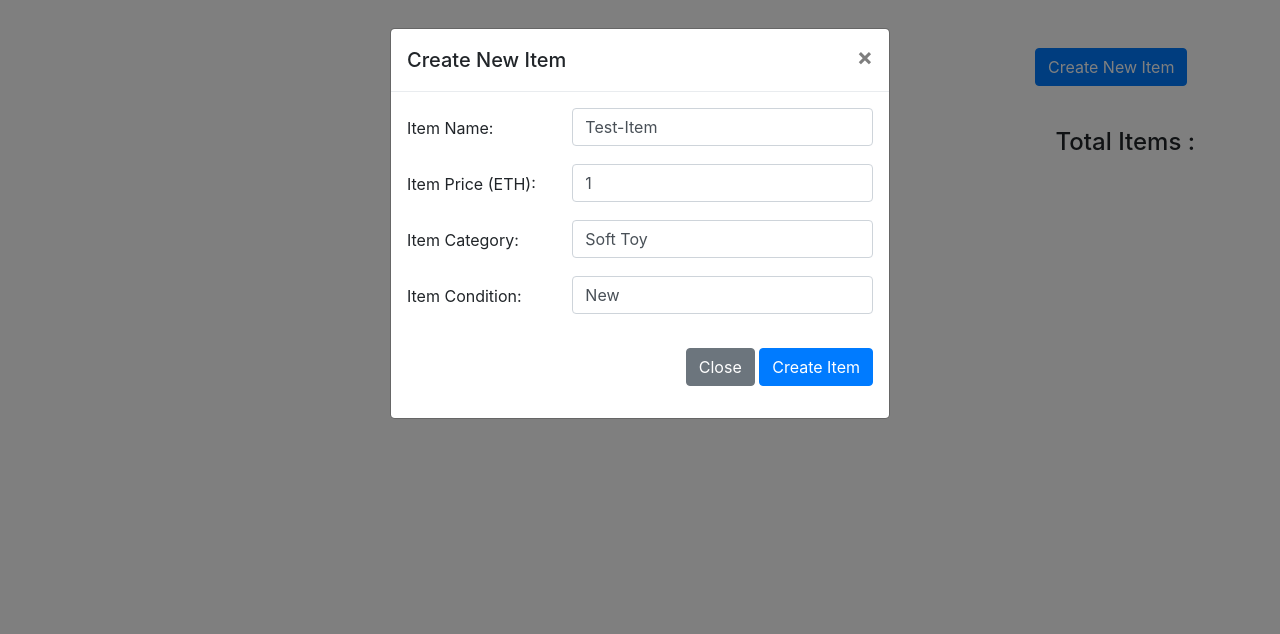
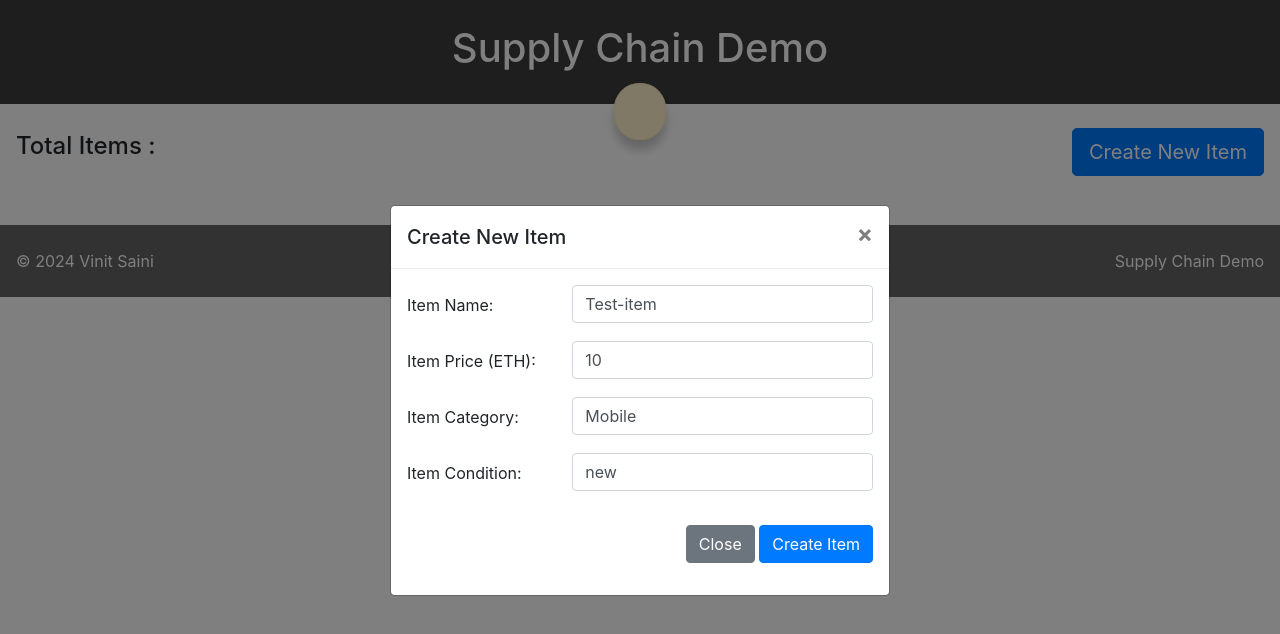
Before and after one commit to vsdcu/supply-chain-demo, a website: page src/index.html in a window 1280 px wide. Both pictures are taken after a click on the button "Create New Item". Drawn offline with nearby package versions, Linux system fonts and the light colour scheme; files whose address does not match are found by name.

Commit message:
webpage updated

```diff
--- a/src/index.html
+++ b/src/index.html
@@ -20,11 +20,60 @@
       <script src="https://oss.maxcdn.com/html5shiv/3.7.3/html5shiv.min.js"></script>
       <script src="https://oss.maxcdn.com/respond/1.4.2/respond.min.js"></script>
     <![endif]-->
+
+    <style>
+    .header {
+    	background: rgb(60, 60, 60);
+    	color: #fff;
+    }
+    .notification {
+    	position: absolute;
+    	margin: auto;
+	    padding: 12px 25px 8px;
+    	top: 83px;
+	    right: 0;
+	    left: 0;
+    	height: 57px;
+	    border-radius: 25px;
+    	z-index: 1;
+	    box-shadow: 0px 10px 10px rgba(0, 0, 0, 0.2);
+    	width: max-content;
+    }
+    .panel {
+		margin-bottom: 20px;
+    }
+    .card {
+    	padding: 20px;
+	    box-shadow: 0px 5px 10px rgba(0,0,0,0.2);
+    }
+
+	.panel-title {
+    	margin-bottom: 15px;
+    	font-size: 18px;
+    }
+    .image_container {
+    	margin-bottom: 30px;
+    }
+    .image_container img {
+    	width: 100%;
+    	height: 165px;
+    	max-height: 165px;
+    }
+    .footer {
+    	background: rgb(100, 100, 100);
+    	color: #fff;
+    }
+    </style>
+
   </head>
   <body>
-    <div class="container">
+    <div class=".container-fluid">
 
-	    <div class="row mt-5">
+		<div class="alert alert-warning notification" role="alert">
+			<h4 style="color: red"><span id="contract-notification" class="contract-notification"></span></h4>
+		</div>
+
+	    <div class="row pt-4 pb-4 header">
 			<div class="col-2">
 
 			</div>
@@ -32,31 +81,46 @@
 	          <h1 class="text-center">Supply Chain Demo</h1>
 			</div>
 			<div class="col-2">
+
+			</div>
+		</div>
+
+		 <div class="row mt-4">
+
+			<div class="col-6 pt-1">
+          		<h4 class="ml-3">Total Items : <span id="itemCount" class="item-tot-count"></span></h4>
+			</div>
+			<div class="col-6 text-right">
 				<!-- Button trigger modal -->
-				<button type="button" class="btn btn-primary" data-toggle="modal" data-target="#exampleModal">
+				<button type="button" class="btn btn-lg btn-primary mr-3" data-toggle="modal" data-target="#exampleModal">
 					Create New Item
 				</button>
 			</div>
 		</div>
 
-		<div class="row mt-4">
-			<div class="col-9">
-		        <h4 style="color: red"><span id="contract-notification" class="contract-notification"></span></h4>
+
+	    <div class="row mt-4 pl-4 pr-4">
+	    	<div id="itemsRow" class="col-12">
+        	<!-- INITIAL ITEMS LOAD HERE -->
+
+	    	</div>
+	    </div>
+
+
+		<div class="row pt-4 pb-4 mt-4 footer">
+			<div class="col-6">
+				<span class="ml-3">&copy; 2024 Vinit Saini</span>
 			</div>
-			<div class="col-3 aling-right">
-          		<h4 class="text-right">Total Items : <span id="itemCount" class="item-tot-count"></span></h4>
+			<div class="col-6 text-right">
+				<span class="mr-3">Supply Chain Demo</span>
 			</div>
 		</div>
-
-	    <div id="itemsRow" class="row mt-4">
-        	<!-- INITIAL ITEMS LOAD HERE -->
-	    </div>
     </div>
 
 
     <!-- Modal -->
-<div class="modal fade" id="exampleModal" tabindex="-1" role="dialog" aria-labelledby="exampleModalLabel" aria-hidden="true">
-  <div class="modal-dialog" role="document">
+<div class="modal fade center" id="exampleModal" tabindex="-1" role="dialog" aria-labelledby="exampleModalLabel" aria-hidden="true">
+  <div class="modal-dialog modal-dialog-centered" role="document">
     <div class="modal-content">
       <div class="modal-header">
         <h5 class="modal-title" id="exampleModalLabel">Create New Item</h5>
@@ -72,7 +136,7 @@
 		        	<label for="i_identifier">Item Name:</label>
 		        </div>
 		        <div class="col-8">
-	        		<input type="text" class="form-control" id="i_identifier" placeholder="Enter item name" required value="Test-Item">
+	        		<input type="text" class="form-control" id="i_identifier" placeholder="Enter item name" required value="Test-item">
 	        	</div>
       		</div>
       		<div class="form-group row">
@@ -80,7 +144,7 @@
     	    		<label for="i_price">Item Price (ETH):</label>
 		        </div>
 		        <div class="col-8">
-	        		<input type="text" class="form-control" id="i_price" placeholder="Enter item price" required value="1">
+	        		<input type="text" class="form-control" id="i_price" placeholder="Enter item price" required value="10">
 		        </div>
       		</div>
       		<div class="form-group row">
@@ -88,7 +152,7 @@
         			<label for="i_category">Item Category:</label>
 		        </div>
 		        <div class="col-8">
-	        		<input type="text" class="form-control" id="i_category" placeholder="Enter item category" required value="Soft Toy">
+	        		<input type="text" class="form-control" id="i_category" placeholder="Enter item category" required value="Mobile">
 		        </div>
       		</div>
       		<div class="form-group row">
@@ -96,7 +160,7 @@
         			<label for="i_condition">Item Condition:</label>
 		        </div>
 		        <div class="col-8">
-	        		<input type="text" class="form-control" id="i_condition" placeholder="Enter item condition" required value="New">
+	        		<input type="text" class="form-control" id="i_condition" placeholder="Enter item condition" required value="new">
 		        </div>
       		</div>
 
@@ -114,22 +178,22 @@
 
 
 <!-- Section for creating a new item (initially hidden) -->
-
-    <div id="itemTemplate" style="display: none;">
-      <div class="col-sm-6 col-md-4 col-lg-3">
-        <div class="panel panel-default panel-items">
+    <div id="itemTemplate" class="row" style="display: none;">
+      <div class="panel panel-default panel-items col-sm-6 col-md-4 col-lg-3">
+        <div class="card">
           <div class="panel-heading">
-            <h3 class="panel-title">Item Title</h3>
+            <h5 class="panel-title">Item Title</h5>
           </div>
           <div class="panel-body">
-            <img alt="140x140" data-src="holder.js/140x140" class="img-rounded img-center" style="width: 100%;" src="https://images.pexels.com/photos/1294886/pexels-photo-1294886.jpeg" data-holder-rendered="true">
-            <br/><br/>
+          	<div class="image_container">
+	            <img alt="140x140" data-src="holder.js/140x140" class="img-rounded img-center" src="https://images.pexels.com/photos/1294886/pexels-photo-1294886.jpeg" data-holder-rendered="true">
+			</div>
             <strong>Condition</strong>: <span class="item-condition">dummy-condition</span><br/>
             <strong>Category</strong>: <span class="item-category">dummy-category</span><br/>
             <strong>Cost (ETH)</strong>: <span class="item-cost">dummy-cost</span><br/><br/>
-            <button class="btn btn-default btn-buy" type="button" data-id="0">Buy</button>
-            <button class="btn btn-default btn-dispatch" type="button" data-id="1">Dispatch</button>
-            <button class="btn btn-default btn-track" type="button" data-id="2">Track</button>
+            <button class="btn btn-primary btn-buy" type="button" data-id="0">Buy</button>
+            <button class="btn btn-secondary btn-dispatch" type="button" data-id="1">Dispatch</button>
+            <button class="btn btn-info btn-track" type="button" data-id="2">Track</button>
           </div>
         </div>
       </div>
```
